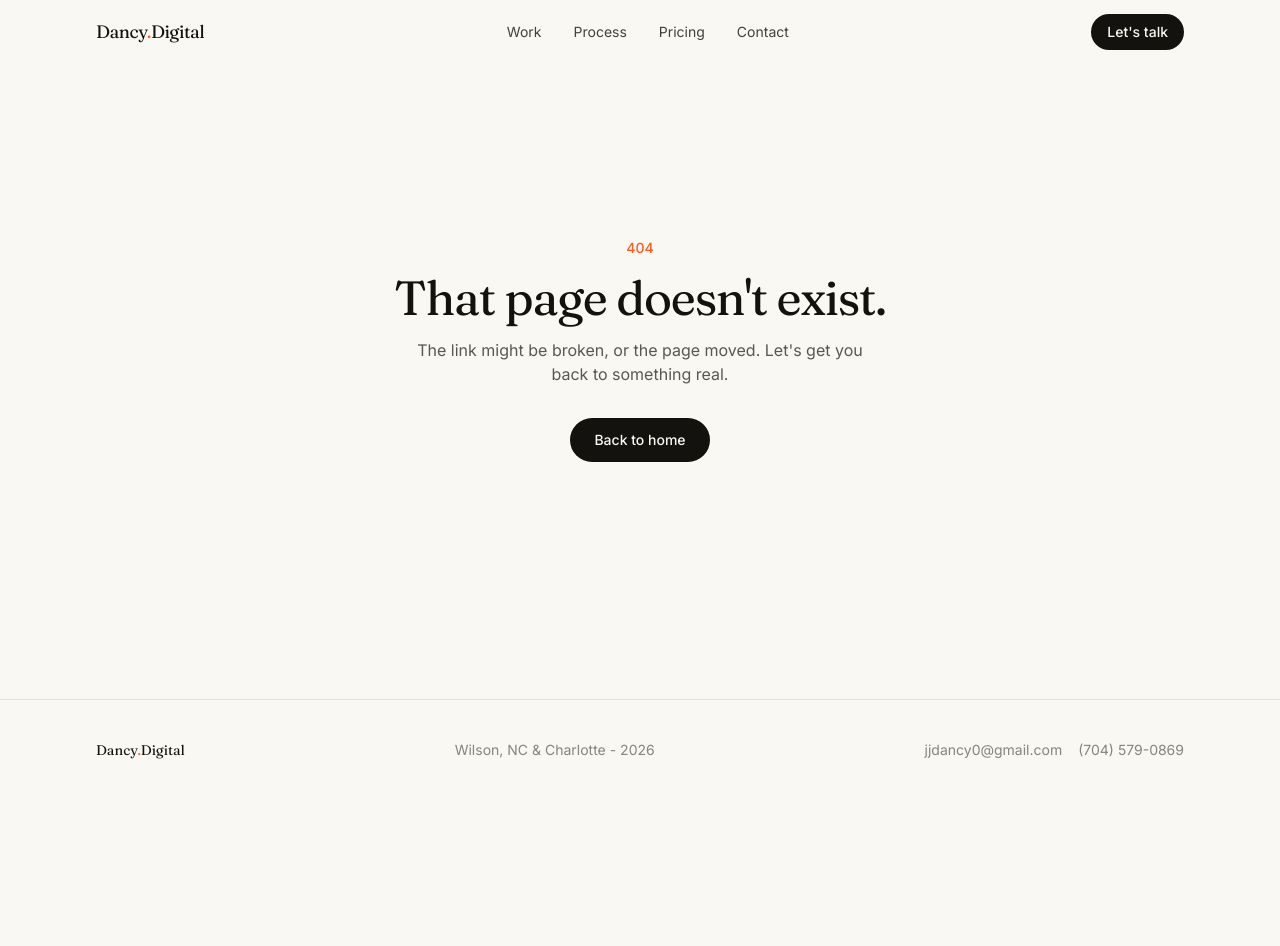
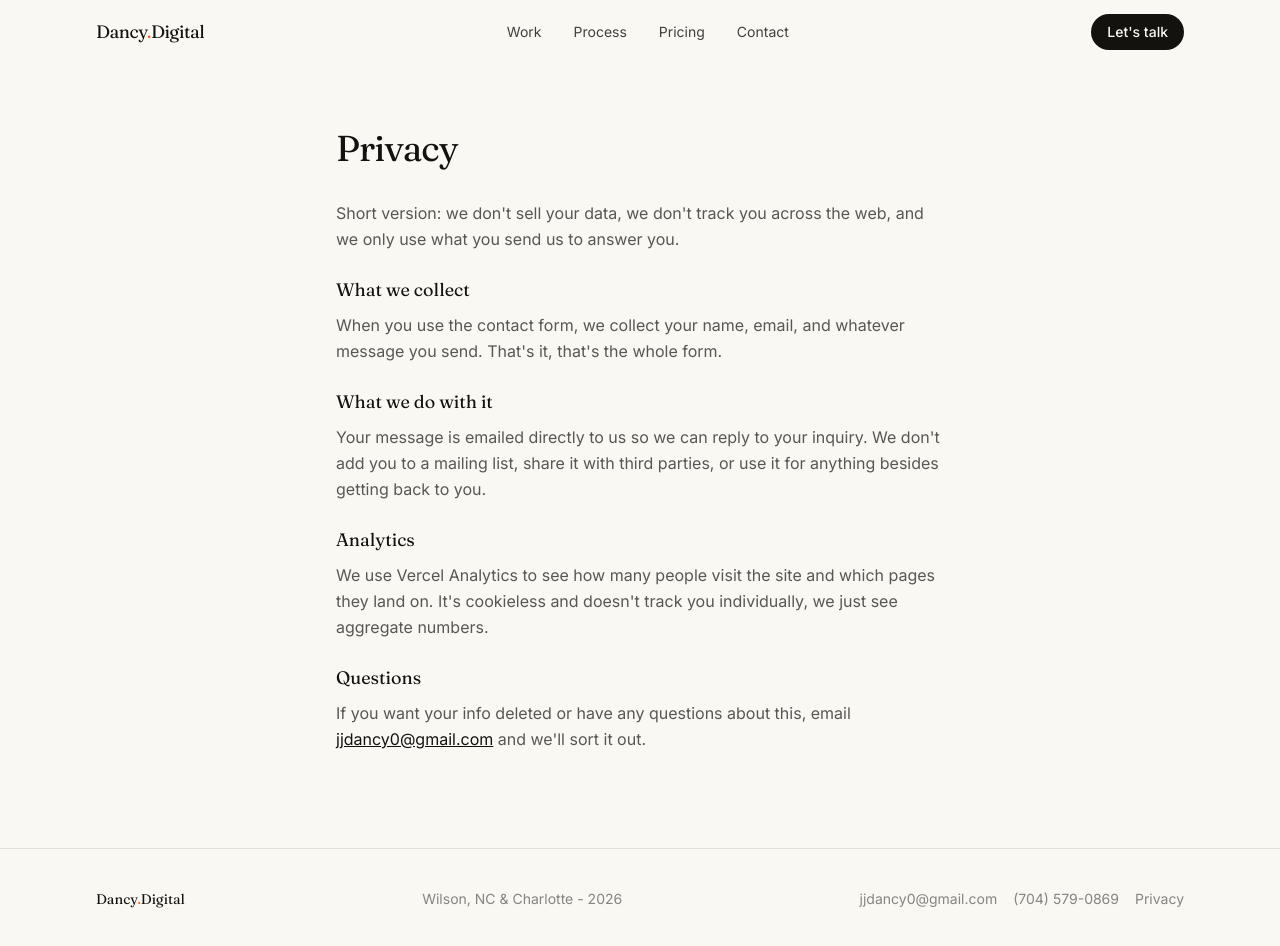
Before and after one commit to jjdancy/Dancy-Digital, a Next.js app: page /privacy in a window 1280 px wide. Before the commit this address had no page. Shown: the top 946 px of the page. Before the commit the page ends 800 px from the top, so only its background shows below. Built offline with nearby package versions, Linux system fonts and the light colour scheme.

Commit message:
Add privacy page and link it from the footer
Short, honest privacy note covering what the contact form collects
and that Vercel Analytics is cookieless. Also added to the sitemap.

```diff
--- /dev/null
+++ b/app/privacy/page.tsx
@@ -0,0 +1,83 @@
+import type { Metadata } from "next";
+import Header from "@/components/Header";
+import Footer from "@/components/Footer";
+
+export const metadata: Metadata = {
+  title: "Privacy - Dancy Digital",
+};
+
+export default function PrivacyPage() {
+  return (
+    <div className="flex flex-col flex-1">
+      <Header />
+      <main className="flex-1">
+        <div className="mx-auto max-w-2xl px-6 sm:px-8 pt-32 pb-24">
+          <h1 className="font-display text-4xl tracking-tight mb-8">
+            Privacy
+          </h1>
+
+          <div className="space-y-6 text-foreground/70 leading-relaxed">
+            <p>
+              Short version: we don&apos;t sell your data, we don&apos;t
+              track you across the web, and we only use what you send us to
+              answer you.
+            </p>
+
+            <div>
+              <h2 className="font-display text-lg text-foreground mb-2">
+                What we collect
+              </h2>
+              <p>
+                When you use the contact form, we collect your name, email,
+                and whatever message you send. That&apos;s it, that&apos;s
+                the whole form.
+              </p>
+            </div>
+
+            <div>
+              <h2 className="font-display text-lg text-foreground mb-2">
+                What we do with it
+              </h2>
+              <p>
+                Your message is emailed directly to us so we can reply to
+                your inquiry. We don&apos;t add you to a mailing list,
+                share it with third parties, or use it for anything besides
+                getting back to you.
+              </p>
+            </div>
+
+            <div>
+              <h2 className="font-display text-lg text-foreground mb-2">
+                Analytics
+              </h2>
+              <p>
+                We use Vercel Analytics to see how many people visit the
+                site and which pages they land on. It&apos;s cookieless and
+                doesn&apos;t track you individually, we just see aggregate
+                numbers.
+              </p>
+            </div>
+
+            <div>
+              <h2 className="font-display text-lg text-foreground mb-2">
+                Questions
+              </h2>
+              <p>
+                If you want your info deleted or have any questions about
+                this, email{" "}
+                <a
+                  href="mailto:jjdancy0@gmail.com"
+                  className="text-foreground underline hover:text-accent transition-colors"
+                >
+                  jjdancy0@gmail.com
+                </a>{" "}
+                and we&apos;ll sort it out.
+              </p>
+            </div>
+          </div>
+        </div>
+      </main>
+      <Footer />
+    </div>
+  );
+}
--- a/app/sitemap.ts
+++ b/app/sitemap.ts
@@ -10,5 +10,11 @@ export default function sitemap(): MetadataRoute.Sitemap {
       changeFrequency: "monthly",
       priority: 1,
     },
+    {
+      url: `${base}/privacy`,
+      lastModified: new Date(),
+      changeFrequency: "yearly",
+      priority: 0.3,
+    },
   ];
 }
--- a/components/Footer.tsx
+++ b/components/Footer.tsx
@@ -19,6 +19,9 @@ export default function Footer() {
           >
             (704) 579-0869
           </a>
+          <a href="/privacy" className="hover:text-foreground transition-colors">
+            Privacy
+          </a>
         </div>
       </div>
     </footer>
```
